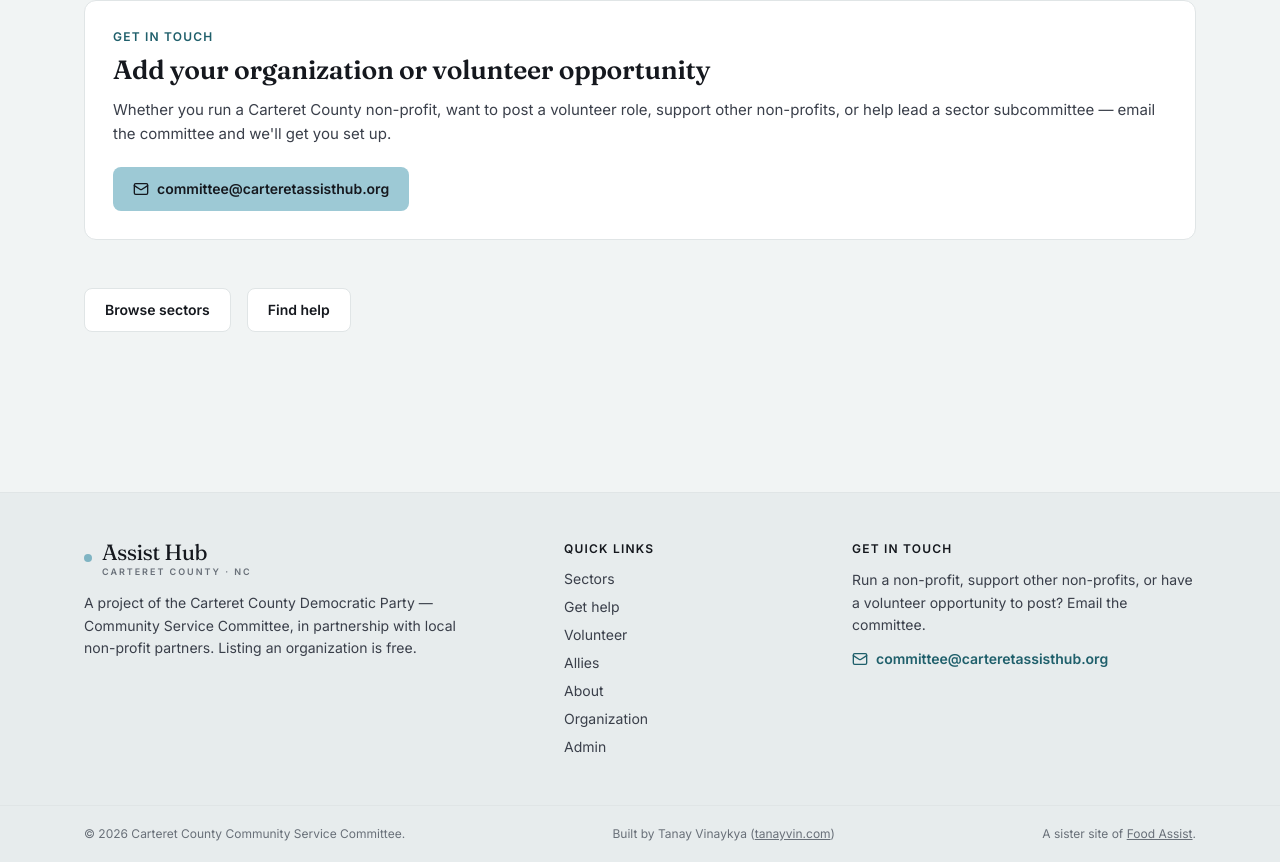
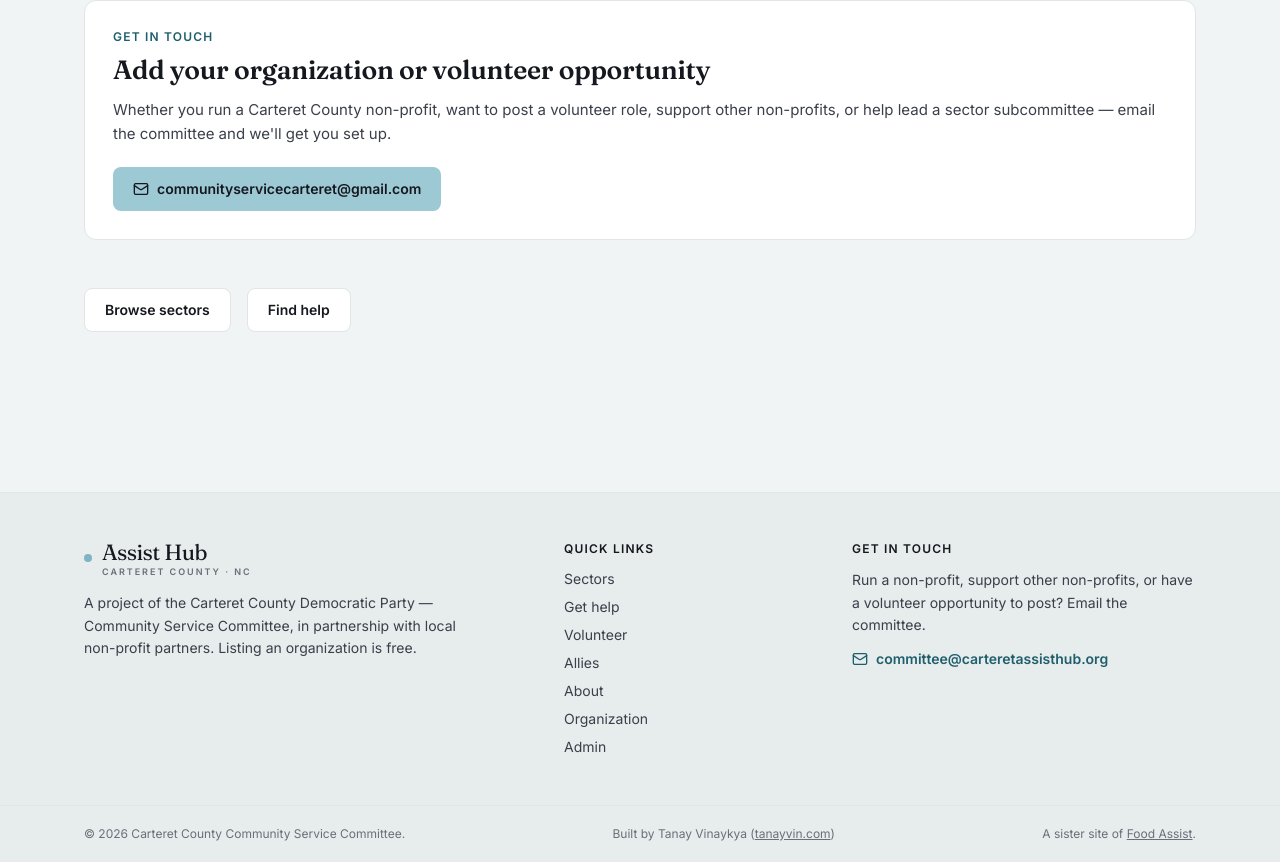
Before and after one commit to tanayvin1216/CarteretAssistHub, a Next.js app: page /about in a window 1280 px wide. Shown: the part 804-1666 px from the top of the page. Built offline with nearby package versions, Linux system fonts and the light colour scheme; no server answers; the database is empty.

Commit message:
Switch the committee contact address to the new Gmail account

```diff
--- a/app/(public)/about/page.tsx
+++ b/app/(public)/about/page.tsx
@@ -59,11 +59,11 @@ export default function AboutPage() {
               we&apos;ll get you set up.
             </p>
             <a
-              href="mailto:committee@carteretassisthub.org"
+              href="mailto:communityservicecarteret@gmail.com"
               className="inline-flex items-center gap-2 h-11 px-5 bg-seafoam text-ink text-sm font-semibold rounded-lg hover:bg-seafoam-deep transition-colors"
             >
               <Mail className="h-4 w-4" />
-              committee@carteretassisthub.org
+              communityservicecarteret@gmail.com
             </a>
           </div>
 
--- a/app/(public)/allies/page.tsx
+++ b/app/(public)/allies/page.tsx
@@ -129,11 +129,11 @@ export default function AlliesPage() {
             Email the committee and we&apos;ll get you listed.
           </p>
           <a
-            href="mailto:committee@carteretassisthub.org"
+            href="mailto:communityservicecarteret@gmail.com"
             className="inline-flex items-center gap-2 h-11 px-5 bg-seafoam text-ink text-sm font-semibold rounded-lg hover:bg-seafoam-deep transition-colors"
           >
             <Mail className="h-4 w-4" />
-            committee@carteretassisthub.org
+            communityservicecarteret@gmail.com
           </a>
           <div className="mt-8 pt-8 border-t border-divider flex items-center gap-4 flex-wrap">
             <Link
--- a/app/portal/login/page.tsx
+++ b/app/portal/login/page.tsx
@@ -44,11 +44,11 @@ export default function OrgPortalComingSoon() {
           <div className="bg-sand border border-divider rounded-lg p-4">
             <p className="text-xs font-semibold text-ink mb-2">Reach us in the meantime</p>
             <a
-              href="mailto:committee@carteretassisthub.org"
+              href="mailto:communityservicecarteret@gmail.com"
               className="inline-flex items-center gap-2 text-sm text-primary font-semibold hover:underline underline-offset-4"
             >
               <Mail className="h-4 w-4" />
-              committee@carteretassisthub.org
+              communityservicecarteret@gmail.com
             </a>
           </div>
           <p className="text-xs text-muted-text mt-6 pt-6 border-t border-divider">
```
